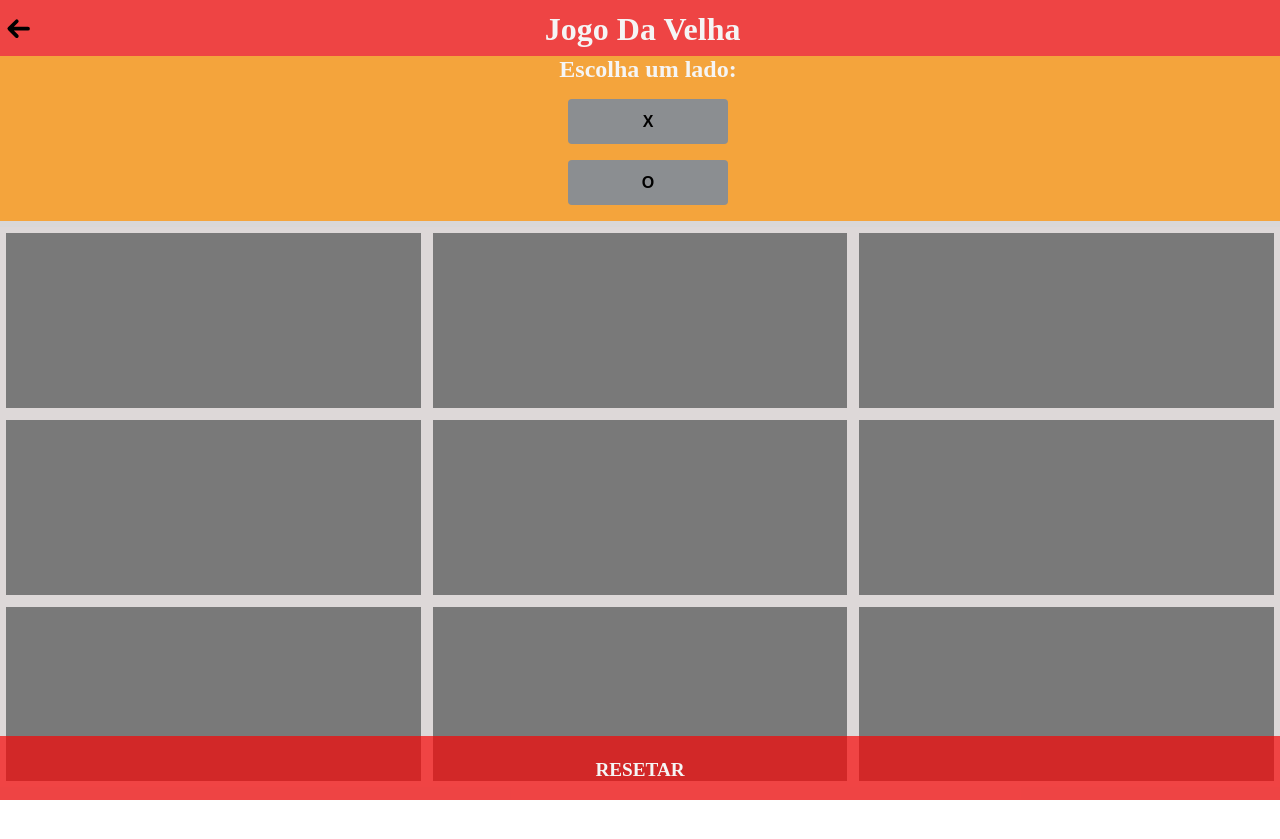
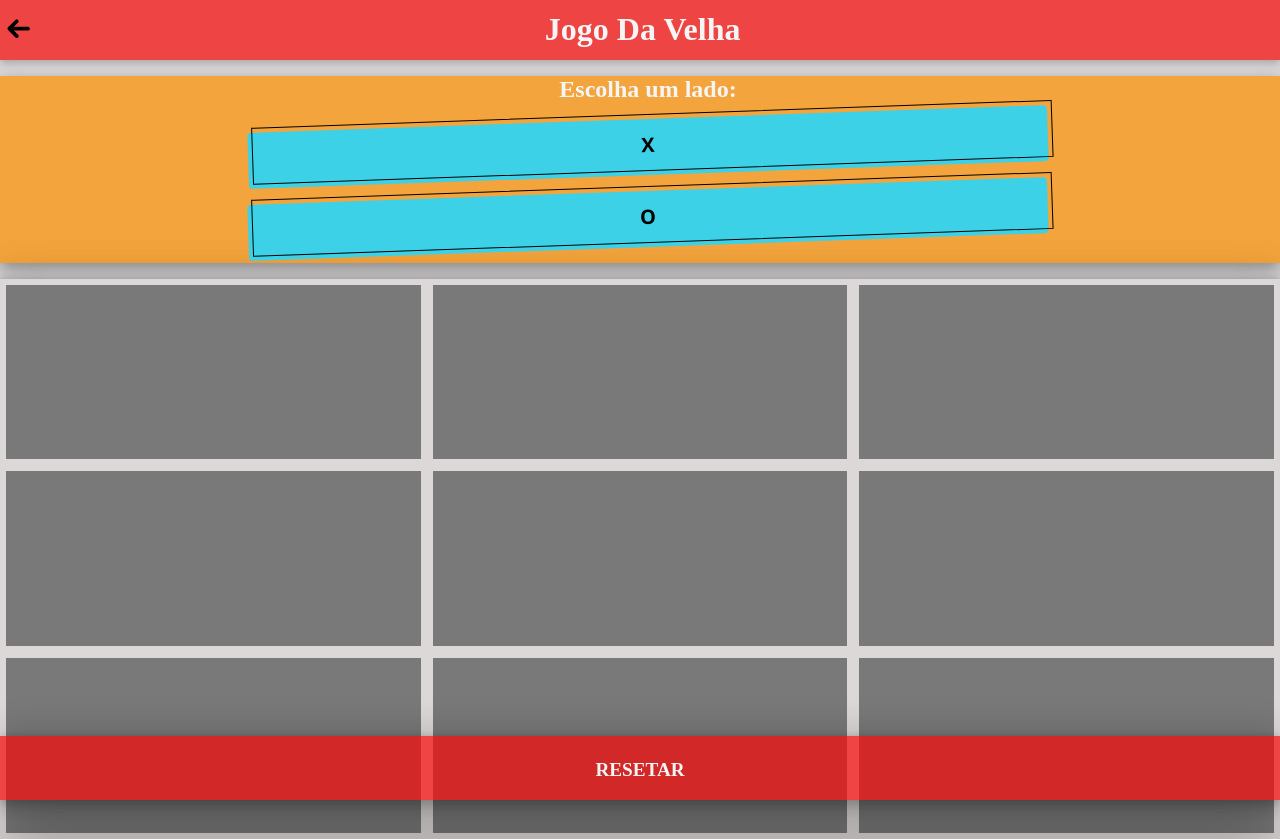
Before and after one commit to Lucky-ta/Menu-Games, a React (Vite) app: page /JogoDaVelha in a window 1280 px wide. Before the commit the page ends 800 px from the top, so only its background shows below. Built offline with nearby package versions, Linux system fonts and the light colour scheme.

Commit message:
Adiciona botao e sombreado

```diff
--- a/src/styles/TicTacToe.css
+++ b/src/styles/TicTacToe.css
@@ -9,6 +9,7 @@
 	margin-top: 0.4em;
   display: grid;
   grid-template: repeat(3, 1fr) / repeat(3, 1fr);
+  box-shadow: rgba(0, 0, 0, 0.25) 0px 54px 55px, rgba(0, 0, 0, 0.12) 0px -12px 30px, rgba(0, 0, 0, 0.12) 0px 4px 6px, rgba(0, 0, 0, 0.17) 0px 12px 13px, rgba(0, 0, 0, 0.09) 0px -3px 5px;
 }
 
 .tictactoe-table:hover {
@@ -36,7 +37,9 @@
   background-color: rgba(248, 6, 6, 0.7);
   width: 100%;
   padding-top: 0.6em;
-  padding-bottom: 0.4em;
+  margin-bottom: 0.4em;
+  padding-bottom: 0.6em;
+  box-shadow: rgba(0, 0, 0, 0.24) 0px 3px 8px;
 }
 
 .tictactoe-arrow-btn {
@@ -68,18 +71,22 @@
   padding-bottom: 1em;
   align-items: center;
   background-color: rgba(255, 145, 0, 0.719);
+  box-shadow: rgba(0, 0, 0, 0.35) 0px 5px 15px;
+  margin-top: 1em;
+  margin-bottom: 1em;
 
 }
 
 .pickside-btn {
   border: none;
-  background-color: #8b8e91;
+  background-color: #1c32fdc2;
   border-radius: 4px;
   max-width: 10em;
   width: 100%;
   height: 2.8em;
   font-size: 1em;
   font-weight: 700;
+
 }
 
 .pickside-btn:hover {
@@ -105,6 +112,7 @@
   padding-bottom: 1em;
   padding-top: 1.2em;
   border: none;
+  box-shadow: rgba(0, 0, 0, 0.25) 0px 54px 55px, rgba(0, 0, 0, 0.12) 0px -12px 30px, rgba(0, 0, 0, 0.12) 0px 4px 6px, rgba(0, 0, 0, 0.17) 0px 12px 13px, rgba(0, 0, 0, 0.09) 0px -3px 5px;
 }
 
 .tictactoe-reset-btn:hover {
@@ -139,3 +147,60 @@
     justify-content: center;
   }
 }
+
+
+
+/* CSS */
+.pickside-btn {
+  background-color: #3DD1E7;
+  border: 0 solid #E5E7EB;
+  box-sizing: border-box;
+  color: #000000;
+  display: flex;
+  font-family: ui-sans-serif,system-ui,-apple-system,system-ui,"Segoe UI",Roboto,"Helvetica Neue",Arial,"Noto Sans",sans-serif,"Apple Color Emoji","Segoe UI Emoji","Segoe UI Symbol","Noto Color Emoji";
+  font-size: 1rem;
+  font-weight: 700;
+  justify-content: center;
+  line-height: 1.75rem;
+  padding: .75rem 1.65rem;
+  position: relative;
+  text-align: center;
+  text-decoration: none #000000 solid;
+  text-decoration-thickness: auto;
+  width: 100%;
+  max-width: 20em;
+
+  position: relative;
+  cursor: pointer;
+  transform: rotate(-2deg);
+  user-select: none;
+  -webkit-user-select: none;
+  touch-action: manipulation;
+}
+
+.pickside-btn:focus {
+  outline: 0;
+}
+
+.pickside-btn:after {
+  content: '';
+  position: absolute;
+  border: 1px solid #000000;
+  bottom: 4px;
+  left: 4px;
+  width: calc(100% - 1px);
+  height: calc(100% - 1px);
+}
+
+.pickside-btn:hover:after {
+  bottom: 2px;
+  left: 2px;
+}
+
+@media (min-width: 1040px) {
+  .pickside-btn {
+    padding: .75rem 3rem;
+    font-size: 1.25rem;
+    max-width: 40em;
+  }
+}
```
